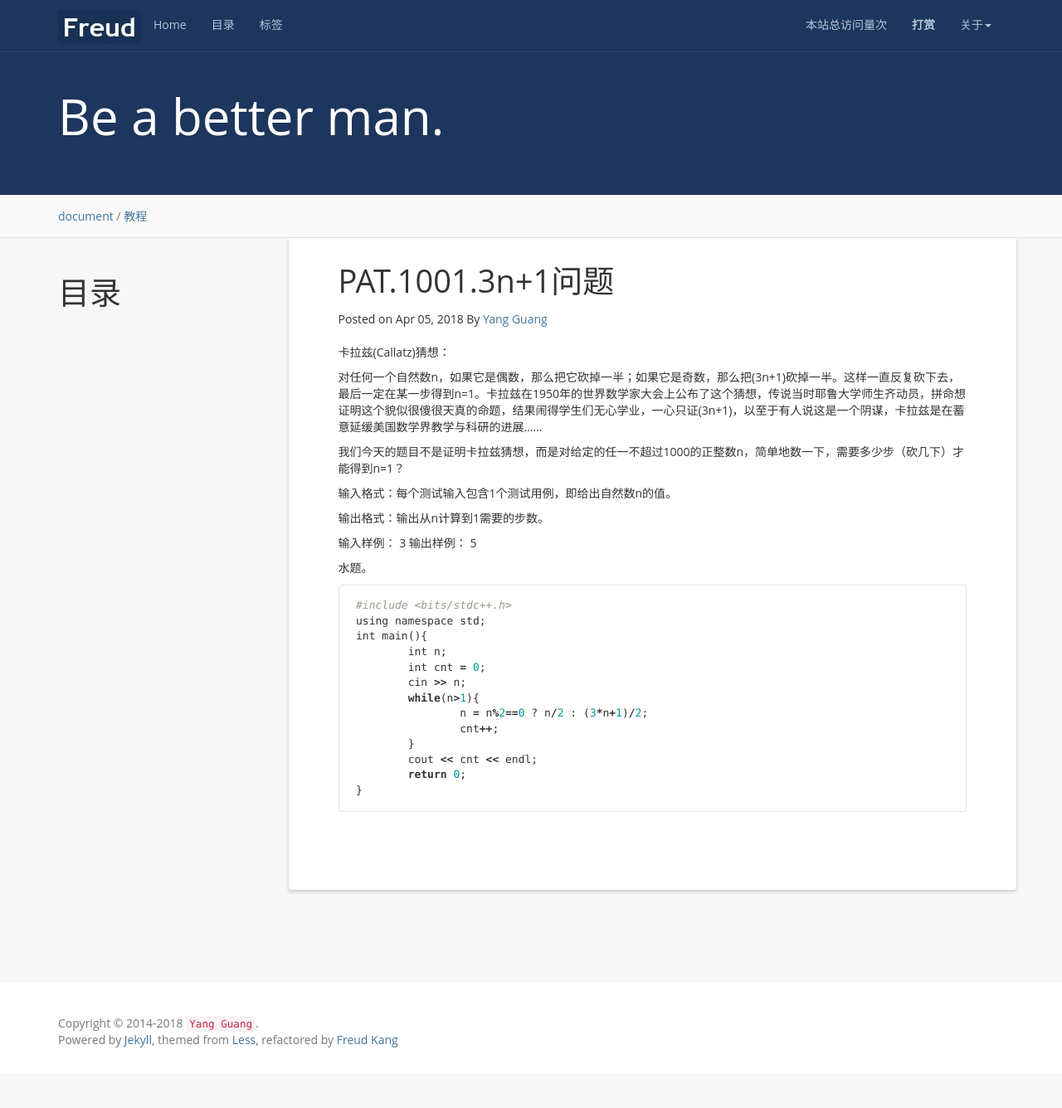
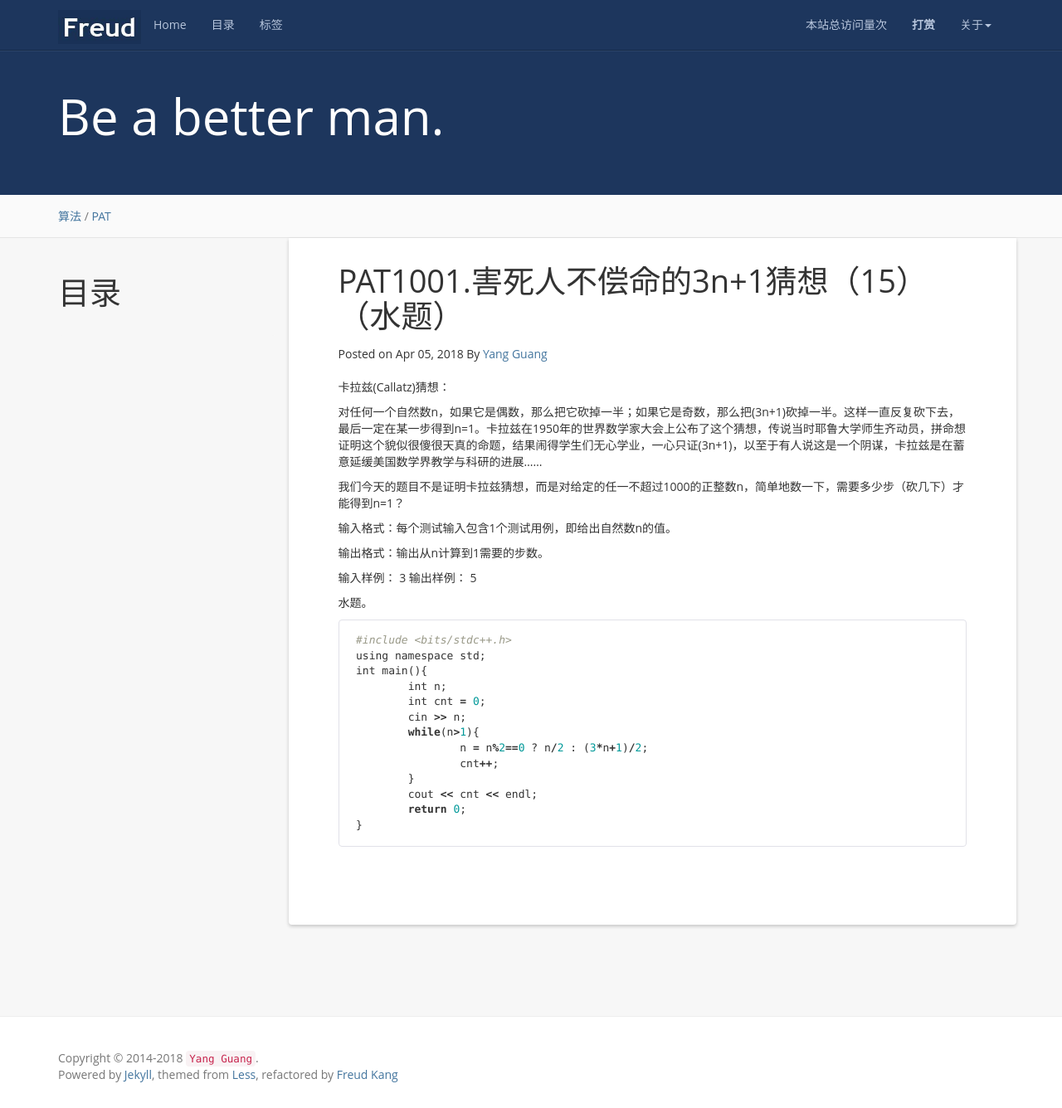
Before and after one commit to CNS1mple/CNS1mple.github.io, a Jekyll site: the page built from _posts/PAT/2018-04-06-PAT1001.害死人不偿命的3n+1猜想（15）（水题）.md, in a window 1280 px wide and 1336 px high. Shown: the whole window at 83% size. Built offline with Jekyll 4.4.1, drawn with Linux system fonts in a browser that asks for light colours; nearby versions of some CDN libraries; comment, search, counter and statistics services are not loaded.

Commit message:
可以增加标签

```diff
--- a/_posts/PAT/2018-04-06-PAT1001.害死人不偿命的3n+1猜想（15）（水题）.md
+++ b/_posts/PAT/2018-04-06-PAT1001.害死人不偿命的3n+1猜想（15）（水题）.md
@@ -1,13 +1,13 @@
 ---
 layout: post
 #标题配置
-title:  PAT.1001.3n+1问题
+title: "PAT1001.害死人不偿命的3n+1猜想（15）（水题）"
 #时间配置
 date:   2018-04-06 01:08:00 +0800
 #大类配置
-categories: document
+categories: 算法
 #小类配置
-tag: 教程
+tag: PAT
 ---
 
 * content
@@ -30,7 +30,10 @@ tag: 教程
 5
 
 
+
 水题。
+
+
 
 {% highlight ruby %}
 #include <bits/stdc++.h>
```
Also changed, not shown: _posts/PAT/2018-04-06-PAT1002.写出这个数（20）（水题）.md (+7 -1 lines).
